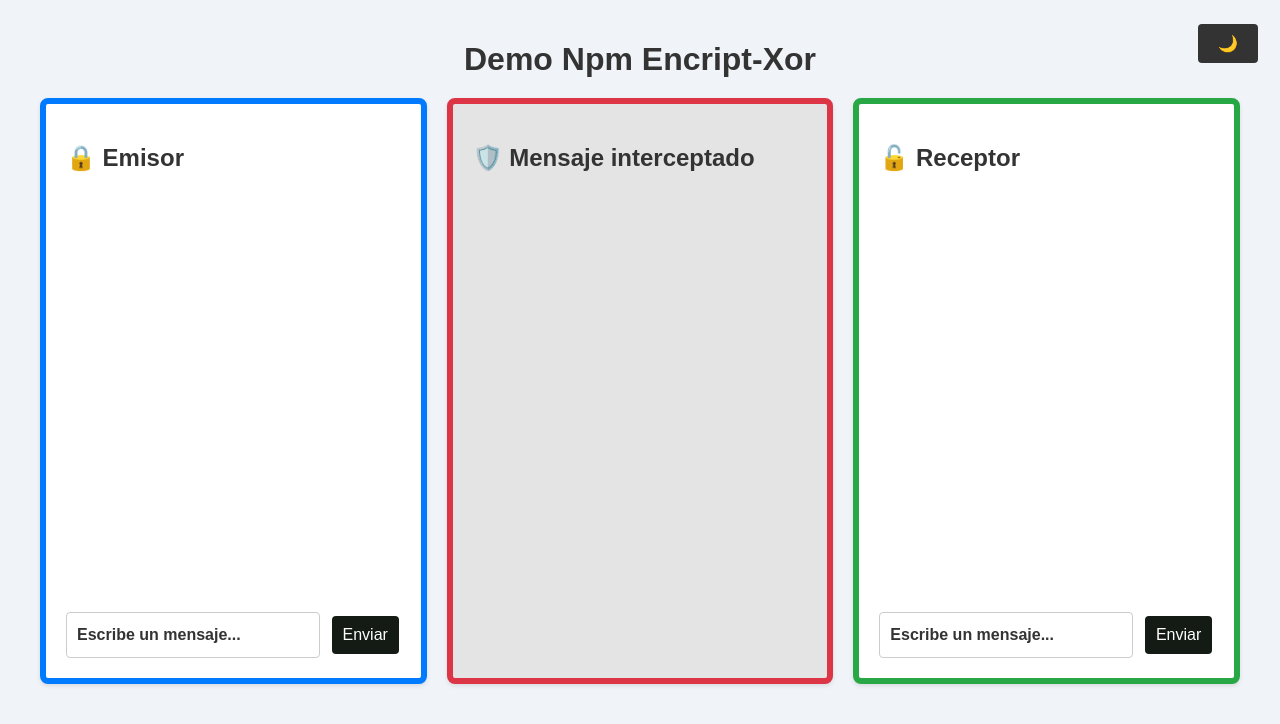
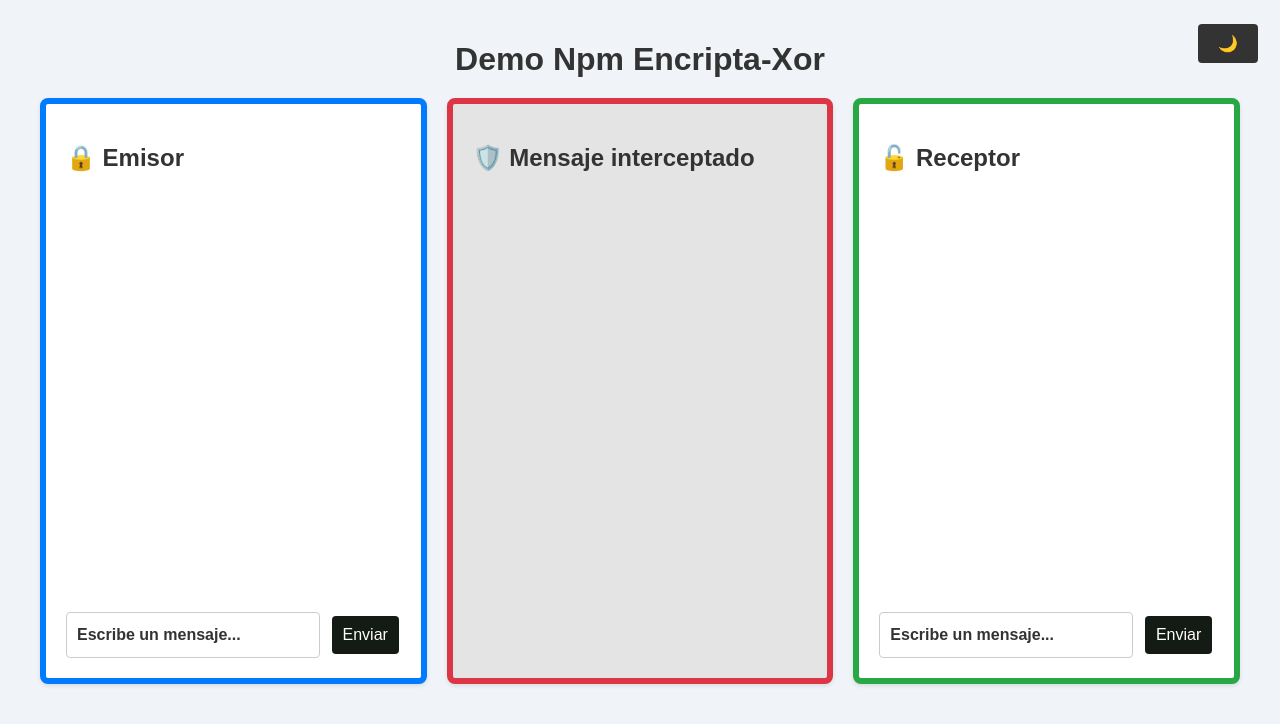
Before and after one commit to LautaroEmanuelG/Encripta-xor_Demo, a website built with webpack: page index.html in a window 1280 px wide. Built offline with nearby package versions, Linux system fonts and the light colour scheme; what encripta-xor would draw is missing.

Commit message:
Feat (Logo) : logo y fix title

```diff
--- a/index.html
+++ b/index.html
@@ -5,12 +5,13 @@
     <meta charset="UTF-8">
     <meta name="viewport" content="width=device-width, initial-scale=1.0">
     <link rel='stylesheet' href='main.css'>
-    <title>Demo Npm Encript-Xor</title>
+    <link rel="icon" href="./src/logo.png">
+    <title>Demo Npm Encripta-Xor</title>
     <script type="module" src="./dist/algoritmo.js"></script>
 </head>
 
 <body>
-    <h1>Demo Npm Encript-Xor</h1>
+    <h1>Demo Npm Encripta-Xor</h1>
     <button id="toggle-dark-mode" class="btn-dark"></button>
     <div class="container">
         <!-- Bloque 1 -->
```
Also changed, not shown: src/logo.png (added).
